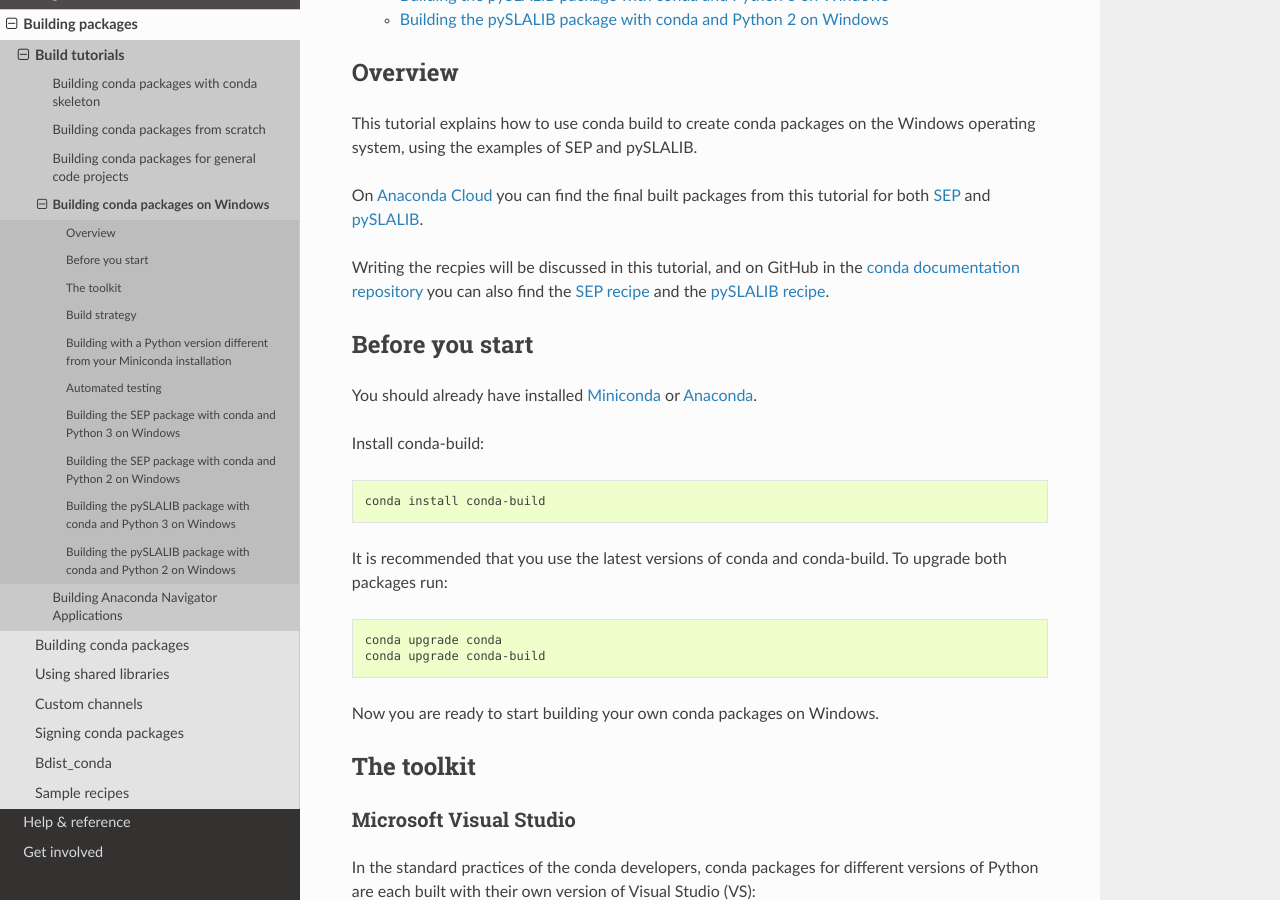
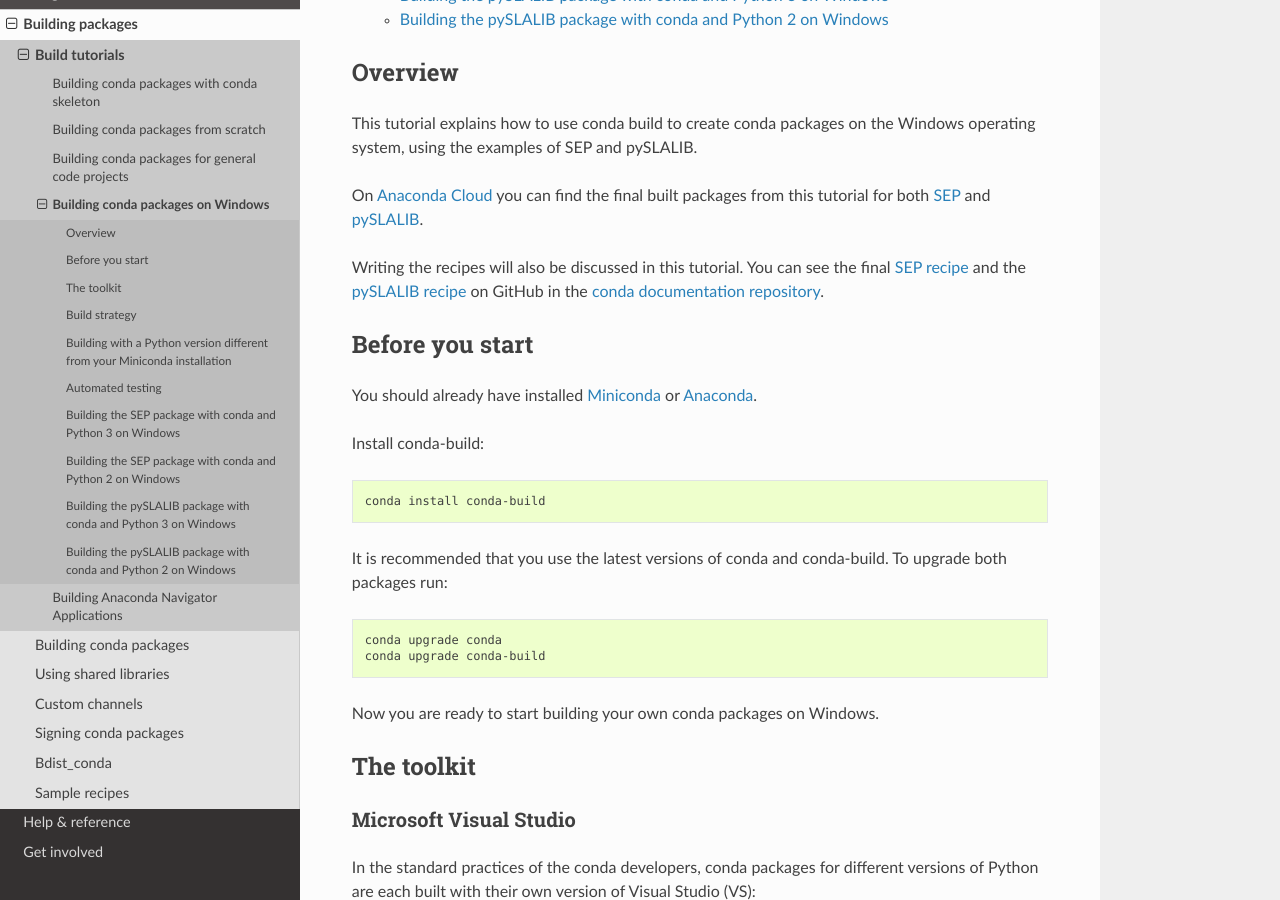
Before and after one commit to conda/conda-docs, a Sphinx documentation site: the page built from docs/source/build_tutorials/windows.rst, in a window 1280 px wide and 900 px high, scrolled down 428 px. Built offline with Sphinx 7.4.7 and the Read the Docs theme 2.0.0, drawn with Linux system fonts in a browser that asks for light colours.

Commit message:
fix typo

```diff
--- a/docs/source/build_tutorials/windows.rst
+++ b/docs/source/build_tutorials/windows.rst
@@ -16,12 +16,13 @@
 `SEP <https://anaconda.org/wwarner/sep/files>`_ and
 `pySLALIB <https://anaconda.org/wwarner/pyslalib/files>`_.
 
-Writing the recpies will be discussed in this tutorial, and on GitHub in the
-`conda documentation repository <https://github.com/conda/conda-docs>`_ you can
-also find the `SEP recipe
+Writing the recipes will also be discussed in this tutorial.
+You can see the final `SEP recipe
 <https://github.com/conda/conda-docs/tree/master/docs/source/build_tutorials/sep>`_
 and the `pySLALIB recipe
-<https://github.com/conda/conda-docs/tree/master/docs/source/build_tutorials/pyslalib>`_.
+<https://github.com/conda/conda-docs/tree/master/docs/source/build_tutorials/pyslalib>`_
+on GitHub in the `conda documentation repository <https://github.com/conda/conda-docs>`_.
+
 
 Before you start
 ----------------
```
